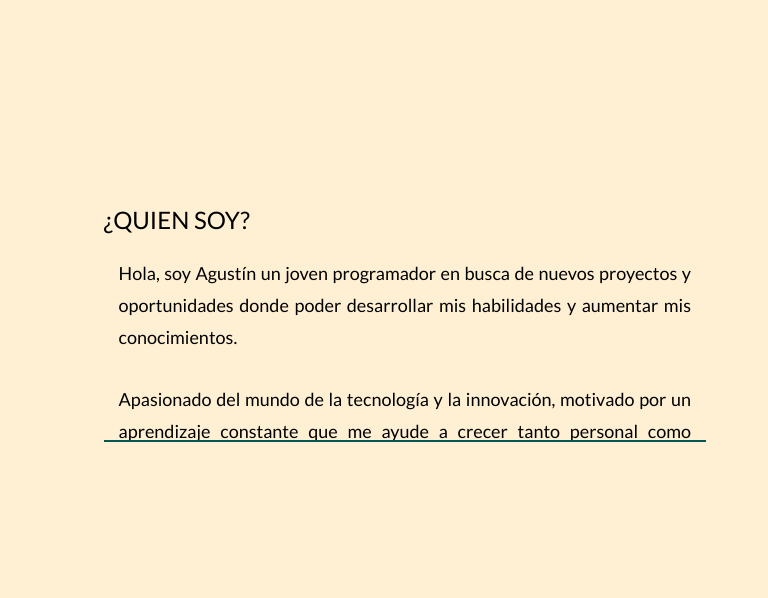
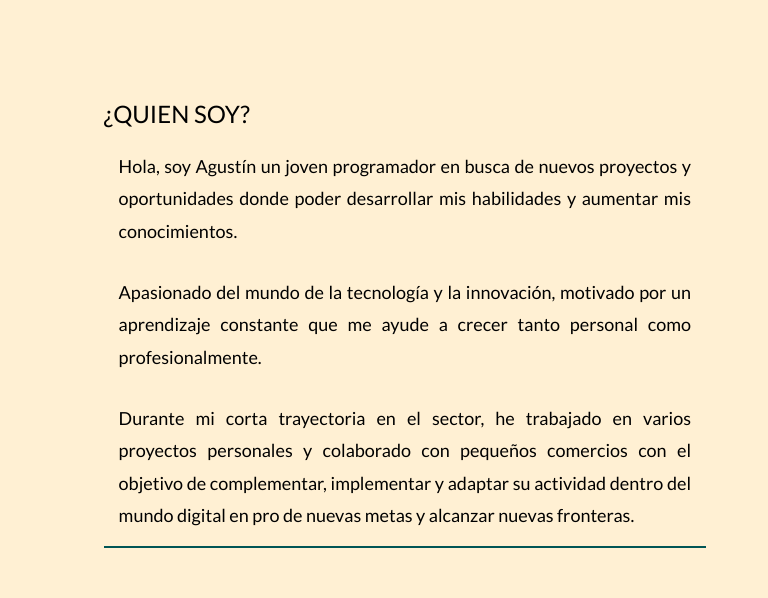
Before and after one commit to MargusS/AgustinMarani_WebSite, a website: page public/index.html in a window 1280 px wide. Shown: the part 880-1478 px from the top of the page, 512-1280 px from the left. Drawn offline with nearby package versions, Linux system fonts and the light colour scheme; some packages are replaced by stand-ins of ours.

Commit message:
test-version-deploy 1.1.1

```diff
--- a/src/scss/layout/_about.scss
+++ b/src/scss/layout/_about.scss
@@ -29,7 +29,7 @@
         margin: 5rem 0;
 
         .content {
-            height: auto;
+            max-height: none;
         }
     }
 }
```
Also changed, not shown: public/css/app.css, public/css/layout/index.css, 2 other files.
